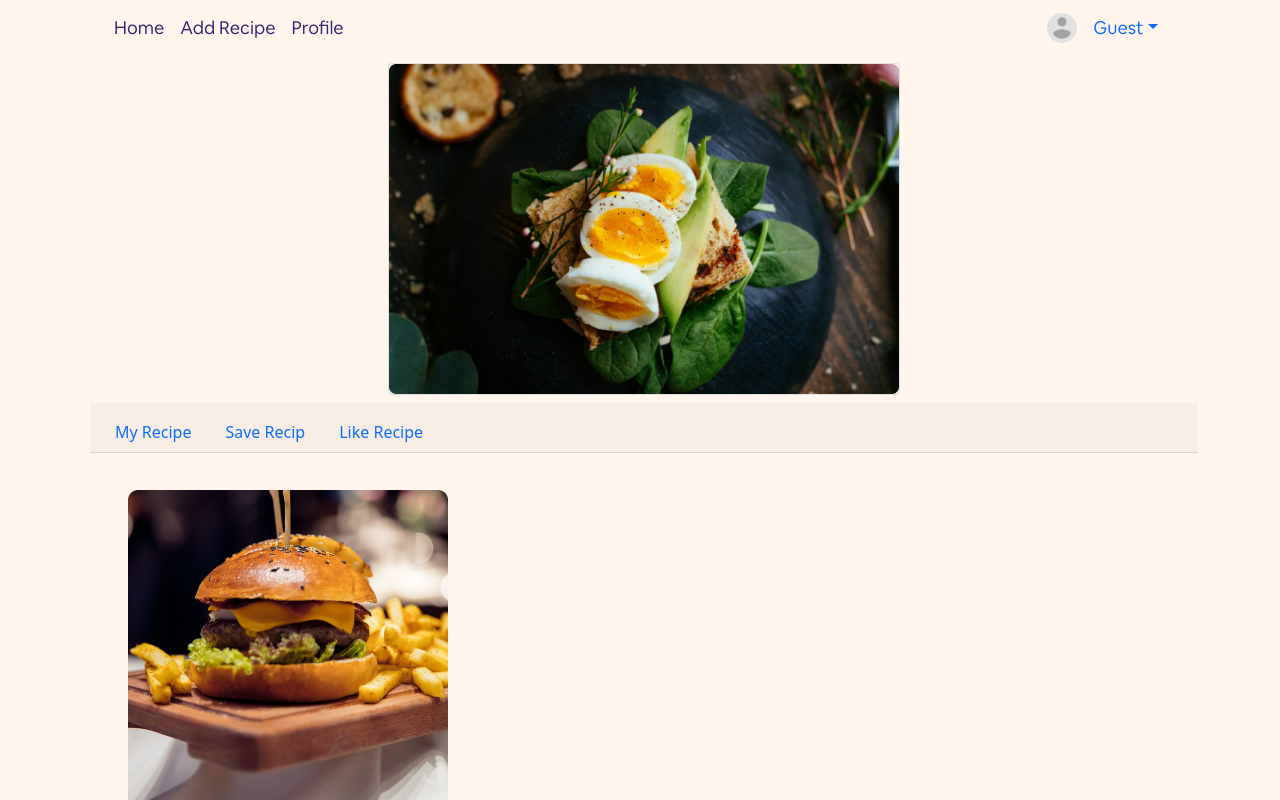
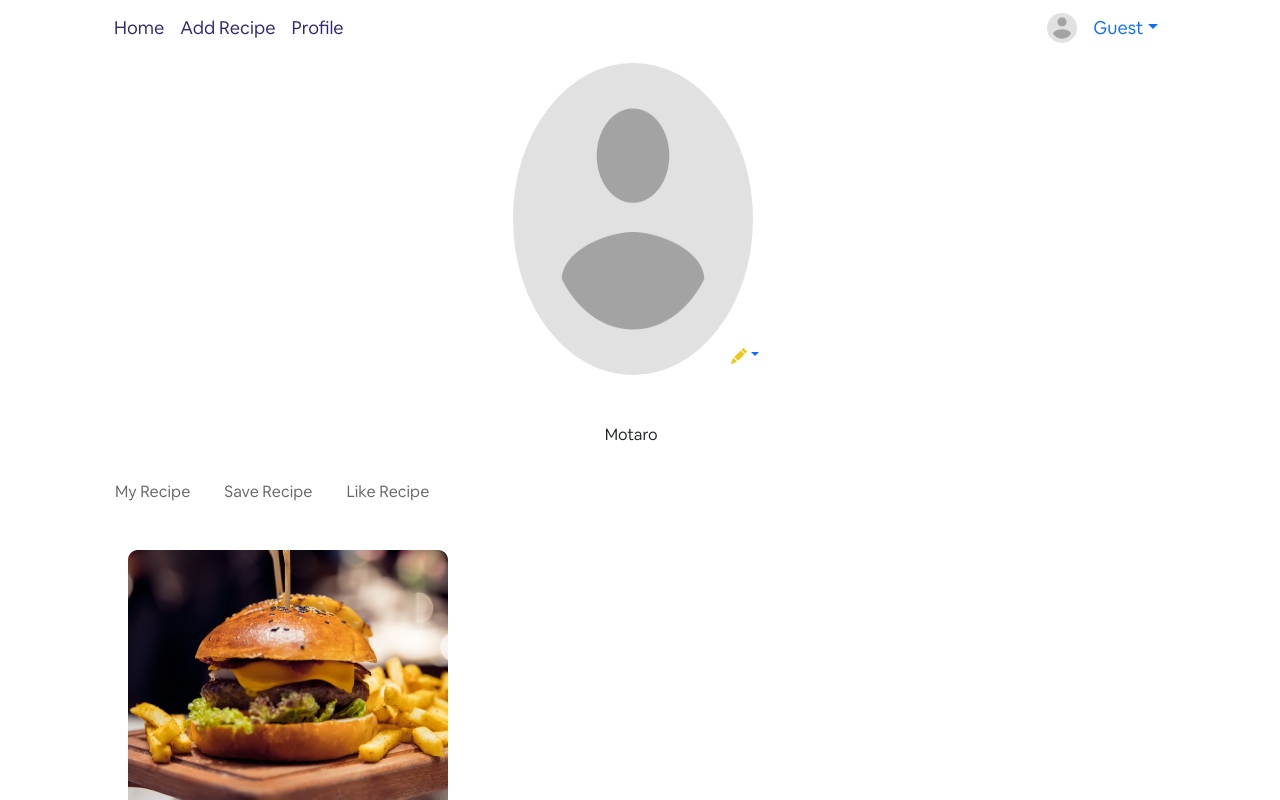
Before and after one commit to nanangNSL/Motaro, a React (Create React App) app in the folder frontend/: page /profile in a window 1280 px wide. Shown: the top 800 px of the page. Built offline with nearby package versions, Linux system fonts and the light colour scheme.

Commit message:
update design

```diff
--- a/frontend/src/Pages/Detail/Profile.js
+++ b/frontend/src/Pages/Detail/Profile.js
@@ -3,48 +3,60 @@ import Footer from "../../components/footer/Footer";
 import NavBar from "../../components/Navbar";
 import Card from "react-bootstrap/Card";
 import Container from "react-bootstrap/esm/Container";
-import popular from "../../style/images/detail.png";
+import popular from "../../style/images/avatar.png";
 import gambar1 from "../../style/images/popular.png";
-import { HiSaveAs } from "react-icons/hi";
-import { BiLike } from "react-icons/bi";
-import Nav from 'react-bootstrap/Nav';
+import Nav from "react-bootstrap/Nav";
+import Button from "react-bootstrap/Button";
+import NavDropdown from "react-bootstrap/NavDropdown";
+import { BsFillPencilFill } from "react-icons/bs";
 
 const profile = () => {
   return (
     <>
-      <Container className="bg-new" fluid>
+      <Container className="bg-white" fluid>
         <Container>
           <NavBar />
           <Card className="border-0 ms-2 bg-transparent">
             <Card.Header className="container-detail border-0">
-              <Card className="image-recipe">
-                <Card.Img src={popular} />
-                <Card.Title className="bottom-left">
-                  <HiSaveAs />
-                  <BiLike />
-                </Card.Title>
+              <Card className="card-profile border-0 bg-transparent">
+                <Card.Img src={popular} className="image-profile" />
+                <Card.Text className="name-profile">Motaro</Card.Text>
+                <NavDropdown
+                  title={<BsFillPencilFill className="icon-pen" />}
+                  id="basic-nav-dropdown"
+                  className="pen-profile"
+                >
+                  <Button className="button-profile">
+                    Change Photo Profile
+                  </Button>
+                  <Button className="button-profile">Change Password</Button>
+                </NavDropdown>
               </Card>
             </Card.Header>
-            <Card.Header>
+            <Card.Header className="border-0 bg-transparent color-bar">
               <Nav variant="tabs" defaultActiveKey="#first">
                 <Nav.Item>
-                  <Nav.Link href="/">My Recipe</Nav.Link>
+                  <Nav.Link className="color-bar" href="/">
+                    My Recipe
+                  </Nav.Link>
                 </Nav.Item>
                 <Nav.Item>
-                  <Nav.Link href="/">Save Recip</Nav.Link>
+                  <Nav.Link className="color-bar" href="/">
+                    Save Recipe
+                  </Nav.Link>
                 </Nav.Item>
                 <Nav.Item>
-                  <Nav.Link href="/" >
+                  <Nav.Link className="color-bar" href="/">
                     Like Recipe
                   </Nav.Link>
                 </Nav.Item>
               </Nav>
             </Card.Header>
             <Card.Body>
-            <Card style={{ width: "20rem" }} className="image-popular">
-              <Card.Img variant="top" src={gambar1} />
-              <Card.Title className="bottom-pop">Card Title</Card.Title>
-            </Card>
+              <Card style={{ width: "20rem" }} className="image-popular">
+                <Card.Img variant="top" src={gambar1} />
+                <Card.Title className="bottom-pop">Card Title</Card.Title>
+              </Card>
             </Card.Body>
           </Card>
         </Container>
--- a/frontend/src/Pages/Login.js
+++ b/frontend/src/Pages/Login.js
@@ -39,9 +39,9 @@ const Login = () => {
         <Col className="col-md-3 mt-5 d-flex justify-content-center col-login">
           <img src={cooke} alt={"cooke ada"} className="img-cooke" />
         </Col>
-        <Col className="col-md-3 d-flex  mt-5 col-login-1 border">
+        <Col className="col-md-5 d-flex  mt-5 col-login-1">
           <Form onSubmit={Auth}>
-            <Card className="text-center border border-0">
+            <Card className="text-center border-0">
               <Card.Body>
                 <Card.Title className="title-login">Welcome</Card.Title>
                 <Card.Text className="title-text">
--- a/frontend/src/components/Navbar.js
+++ b/frontend/src/components/Navbar.js
@@ -31,13 +31,13 @@ const NavBar = () => {
               style={{ maxHeight: "100px" }}
               navbarScroll
             >
-              <Nav.Link href="#action1" className="colorNav">
+              <Nav.Link href="/" className="colorNav">
                 Home
               </Nav.Link>
-              <Nav.Link href="#action1" className="colorNav">
+              <Nav.Link href="edit/:id" className="colorNav">
                 Add Recipe
               </Nav.Link>
-              <Nav.Link href="#action2" className="colorNav">
+              <Nav.Link href="/profile" className="colorNav">
                 Profile
               </Nav.Link>
             </Nav>
--- a/frontend/src/components/NavbarHome.js
+++ b/frontend/src/components/NavbarHome.js
@@ -22,13 +22,13 @@ const NavbarHome = () => {
               style={{ maxHeight: "100px" }}
               navbarScroll
             >
-              <Nav.Link href="#action1" className="colorNav">
+              <Nav.Link href="/" className="colorNav">
                 Home
               </Nav.Link>
-              <Nav.Link href="#action1" className="colorNav">
+              <Nav.Link href="edit/:id" className="colorNav">
                 Add Recipe
               </Nav.Link>
-              <Nav.Link href="#action2" className="colorNav">
+              <Nav.Link href="/profile" className="colorNav">
                 Profile
               </Nav.Link>
             </Nav>
--- a/frontend/src/style/Style.css
+++ b/frontend/src/style/Style.css
@@ -42,13 +42,13 @@
   background-color: #efc81a !important;
   padding: 40px;
 }
-.container-footer{
+.container-footer {
   background-color: #efc81a !important;
 }
-.jumbroton-popular{
+.jumbroton-popular {
   height: 100vh;
 }
-.col-popular{
+.col-popular {
   height: 70vh;
   margin-top: 5vh;
   float: left;
@@ -56,7 +56,7 @@
   flex-direction: row;
   position: relative;
 }
-.col-popular-footer{
+.col-popular-footer {
   height: 100vh;
   margin-top: -1vh;
   padding: 1%;
@@ -67,56 +67,102 @@
   overflow: hidden;
   justify-content: center;
   margin-bottom: 5vh;
-
 }
-.col-pg{
+.col-pg {
   background-color: #efc81a !important;
   color: #efc81a !important;
 }
-.row-pagination{
+.row-pagination {
   display: flex;
   flex-direction: row;
   justify-content: center !important;
   align-items: center;
 }
-.banner-pop{
-  border-left: 15px solid #EFC81A !important;
-  color: #2E266F;
+.banner-pop {
+  border-left: 15px solid #efc81a !important;
+  color: #2e266f;
   font-family: "AirBd";
   background: none;
   border: none;
   margin-left: 8vw;
 }
-.banner-pop-footer{
-  border-left: 15px solid #EFC81A !important;
-  color: #2E266F;
+.banner-pop-footer {
+  border-left: 15px solid #efc81a !important;
+  color: #2e266f;
   font-family: "AirBd";
   background: none;
   border: none;
   margin-left: 3vw;
 }
-.image-popular{
+.image-popular {
   margin: 2%;
   background: none;
   border: none;
 }
-.container-detail{
+.container-detail {
   display: flex;
   flex-direction: row;
   justify-content: center !important;
   background: none;
 }
-.image-recipe{
+
+.button-profile {
+  width: 20vw;
+  margin: 1%;
+  background-color: #e7e7e7;
+  color: #666666;
+  border: none;
+}
+.icon-pen {
+  color: #efc81a;
+}
+.pen-profile {
+  font-family: "AirBk";
+  color: #efc81a !important;
+  text-align: center;
+  height: max-content;
+  margin-top: 34vh;
+  margin-left: -3vw;
+  border: none;
+  background: none;
+}
+.color-bar {
+  font-family: "AirBk";
+  color: #666666 !important;
+}
+.name-profile {
+  position: absolute;
+  font-family: "AirBk";
+  margin-top: 45vh;
+  margin-left: -2vw;
+}
+.image-recipe {
   width: 50%;
   max-width: 40vw;
   height: auto;
+  display: flex;
+  flex-direction: row;
+  justify-content: center;
 }
-.button-video{
+.card-profile {
+  width: 50%;
+  max-width: 50vw;
+  padding-bottom: 10vh;
+  height: auto;
+  display: flex;
+  flex-direction: row;
+  justify-content: center;
+}
+.image-profile {
+  width: 15rem;
+  border-radius: 50%;
+}
+.button-video {
   display: flex;
   flex-direction: column;
   width: 20vw;
 }
-.button-modal{
+.button-modal {
   width: 10vw;
   height: 8vh;
   margin: 2%;
@@ -127,20 +173,20 @@
 
 .bottom-left {
   position: absolute !important;
-  color: #FFF5EC;
+  color: #fff5ec;
   margin-top: 52vh;
   margin-left: 4vw;
 }
 .bottom-pop {
   position: absolute !important;
-  color: #FFF5EC;
+  color: #fff5ec;
   margin-top: 40vh;
   margin-left: 4vw;
 }
-.col-grid{
+.col-grid {
   height: 100vh;
 }
-.banner{
+.banner {
   z-index: 2 !important;
 }
 .textFooterTop {
@@ -155,7 +201,7 @@
   justify-content: center;
   text-decoration: none;
 }
-.button-logout{
+.button-logout {
   font-family: "AirBk";
   width: 10vw;
   padding: 10px 10px !important;
@@ -231,59 +277,67 @@
   line-height: 23px;
   text-align: center;
 }
+.pen-profile {
+  font-family: "AirBk";
+  color: #efc81a !important;
+  text-align: center;
+}
 .colorNav:hover {
   text-decoration-line: underline;
 }
 .colorNav:active {
   text-decoration-line: underline;
 }
-.bg-yellow{
+.bg-yellow {
   margin-left: -1%;
   height: 75vh;
   position: absolute;
   background-color: #efc81a;
   border-radius: 0rem;
 }
-.jumbroton-new{
+.jumbroton-new {
   margin-top: 4vh;
   float: left;
   width: 1000px !important;
 }
-.lineNew{
+.lineNew {
   width: 6vw;
   height: 2px !important;
-  background-color: #3F3A3A!important;
+  background-color: #3f3a3a !important;
 }
-.card-bodyNew{
-margin-top: 35vh;
-padding: 10%;
-font-family: "AirBk";
-font-weight: 10px;
+.card-bodyNew {
+  margin-top: 35vh;
+  padding: 10%;
+  font-family: "AirBk";
+  font-weight: 10px;
 }
-.image-new{
+.image-new {
   margin: 10% 20%;
   background: none;
   border: none;
 }
-.bg-pop{
+.bg-pop {
   background-color: #fff5ec;
   margin-top: 20vh;
 }
-.bg-new{
+.bg-new {
   background-color: #fff5ec;
 }
-.btn-new{
+.bg-white {
+  background-color: #ffffff;
+}
+.btn-new {
   background-color: #efc81a;
-  color: #fff5ec ;
+  color: #fff5ec;
   border: none;
 }
-.card-titleNew{
+.card-titleNew {
   font-size: 48px;
-  color: #3F3A3A;
+  color: #3f3a3a;
 }
-.btn-new:hover{
+.btn-new:hover {
   background-color: green;
-  color: #fff5ec ;
+  color: #fff5ec;
   border: none;
 }
 
@@ -299,7 +353,7 @@ font-weight: 10px;
   background-color: #ffffff;
 }
 
-.yellow-front{
+.yellow-front {
   /* background-color: #2E266F; */
 }
 .col-template-full-color {
@@ -333,7 +387,7 @@ font-weight: 10px;
   font-size: 14px;
   background-color: #ffffff;
   overflow: hidden;
-  width: 25vw !important;
+  width: 27vw !important;
   padding: 2%;
   box-shadow: 10px 10px 10px #666666;
 }
@@ -554,23 +608,21 @@ font-weight: 10px;
   font-size: 16px;
   text-decoration: underline;
 }
-.custom-table{
+.custom-table {
   padding: 1% !important;
   display: flex;
   flex-direction: row-reverse;
   flex-wrap: wrap;
   border-radius: 10px !important;
-
 }
-.navbarhome{
+.navbarhome {
   background-color: #2e266f !important;
 }
-.card-recipe{
+.card-recipe {
   overflow: hidden;
   margin: 1%;
 }
-.image-responsive{
+.image-responsive {
   height: 37vh;
   border-radius: 10px;
-
 }
```
Also changed, not shown: frontend/src/style/images/rshk.jpg (deleted), 1 other file (tests, documents, lock files or other folders).
